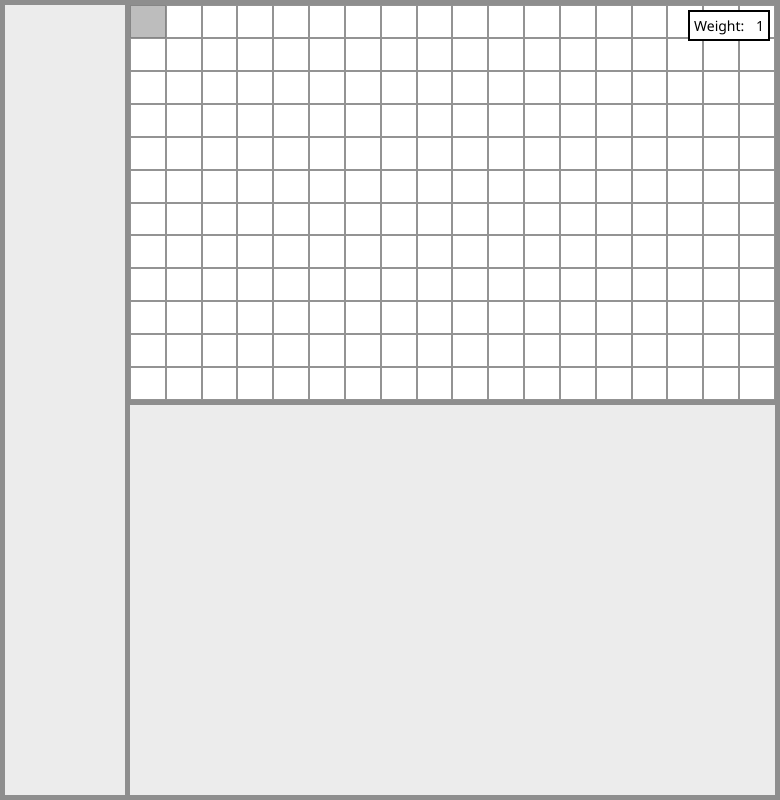
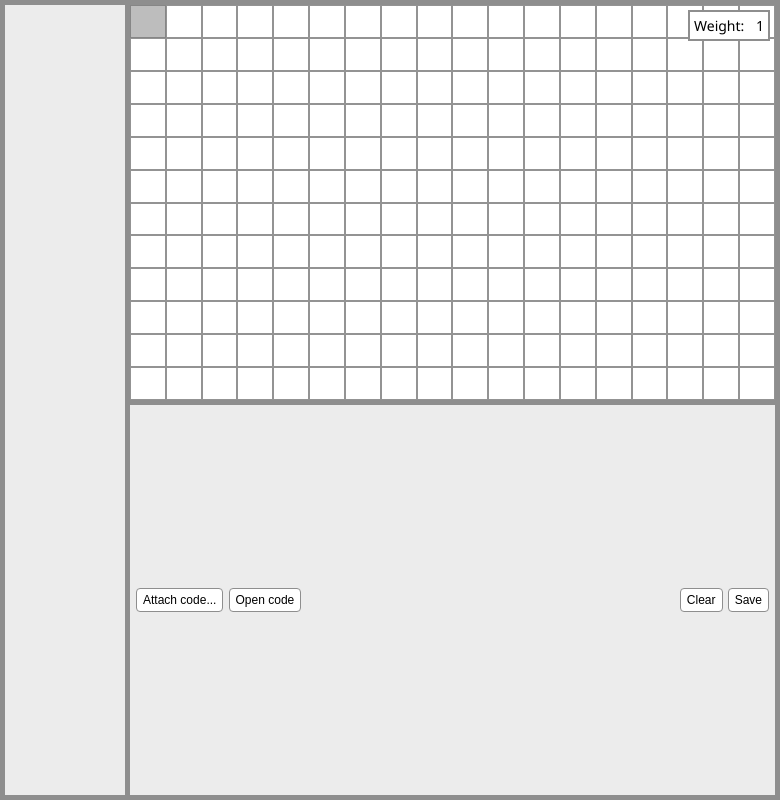
Before and after one commit to Games-of-Death/design-view, an Electron app: page index.html in a window 780 px wide. Both pictures are taken after a click on the element 147 px from the left and 21 px from the top of the page. Drawn offline with Linux system fonts and the light colour scheme.

Commit message:
Add and style editor control buttons.

```diff
--- a/index.html
+++ b/index.html
@@ -5,17 +5,25 @@
         <meta name="viewport" content="width=device-width">
         <link type="text/css" href="./style.css" rel="stylesheet">
         <link href="https://fonts.googleapis.com/css?family=Noto+Sans:400,400i,700" rel="stylesheet">
-        <title>Game of Death: Design View</title>
+        <title>Design View: Untitled</title>
     </head>
     <body>
         <div id="shapesPane">
         </div>
         <div id="designGrid">
             <div id="weight">
-                Weight: <div id="weightCounter">0</div>
+                Weight: <span id="weightCounter">0</span>
             </div>
         </div>
-        <div id="designCode">
+        <div id="designControls">
+            <div id="fileControls">
+                <button id="attachButton">Attach code...</button>
+                <button id="openButton">Open code</button>
+            </div>
+            <div id="editorControls">
+                <button id="clearButton">Clear</button>
+                <button id="saveButton">Save</button>
+            </div>
         </div>
         <script src="./script.js"></script>
     </body>
--- a/index.js
+++ b/index.js
@@ -6,7 +6,7 @@ const {app, BrowserWindow} = require('electron')
 
   function createWindow () {
     // Create the browser window.
-    win = new BrowserWindow({width: 900, height: 700, autoHideMenuBar: true})
+    win = new BrowserWindow({width: 780, height: 468, autoHideMenuBar: true, resizable: false})
 
     // and load the index.html of the app.
     win.loadFile('index.html')
--- a/script.js
+++ b/script.js
@@ -1,4 +1,4 @@
-function gridCellToggle() {
+function toggleGridCell() {
     counter = document.getElementById('weightCounter');
     weight = Number(counter.textContent);
     if (this.classList.contains('gridCellOff')) {
@@ -10,12 +10,22 @@ function gridCellToggle() {
     }
 }
 
+function styleClickedButton() {
+    this.className = 'clickedButton';
+    window.setTimeout(function (sender) { sender.className = ''; }, 85, this);
+}
+
 grid = document.getElementById('designGrid');
 for (var i = 0; i < 12; i++) {
     for (var j = 0; j < 18; j++) {
         temp = document.createElement('div');
         temp.className = 'gridCell gridCellOff';
-        temp.onclick = gridCellToggle;
+        temp.onclick = toggleGridCell;
         grid.appendChild(temp);
     }
 }
+
+buttons = document.getElementsByTagName('button');
+for (var i = 0; i < buttons.length; i++) {
+    buttons[i].onclick = styleClickedButton;
+}
--- a/style.css
+++ b/style.css
@@ -10,7 +10,7 @@ body {
     height: 100%;
     margin: 0;
     font-family: 'Noto Sans', sans-serif;
-    font-size: 14px;
+    font-size: 12px;
 }
 
 body > div {
@@ -39,8 +39,9 @@ body > div {
     display: flex;
     justify-content: space-between;
     background-color: rgba(255, 255, 255, 1);
-    border: 2px solid black;
+    border: 2px solid #8E8E8E;
     padding: 4px;
+    font-size: 14px;
 }
 
 .gridCell {
@@ -55,6 +56,30 @@ body > div {
     background-color: rgba(184, 184, 184, 0.9);
 }
 
-#designCode {
+#designControls {
     grid-area: 2 / 2 / span 1 / span 1;
+    display: flex;
+    justify-content: space-between;
+    align-items: center;
 }
+
+button {
+    height: 24px;
+    border-radius: 4px;
+    border: 1px solid #8E8E8E;
+    background-color: #ffffff;
+    font-size: 12px;
+    margin: 0 1px;
+}
+
+button:hover {
+    background-color: #f2f2f2;
+}
+
+button:focus {
+    outline: none;
+}
+
+.clickedButton {
+    background-color: #cccccc !important;
+}
```
